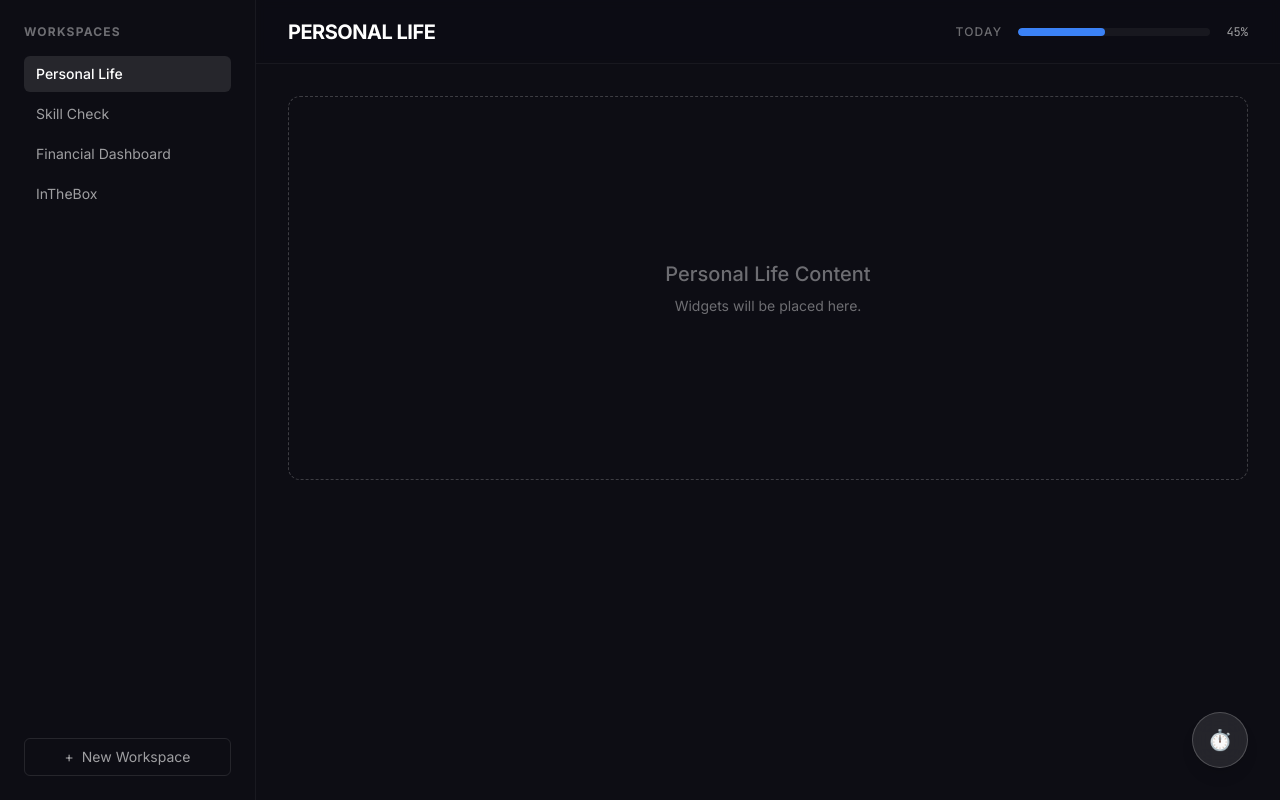
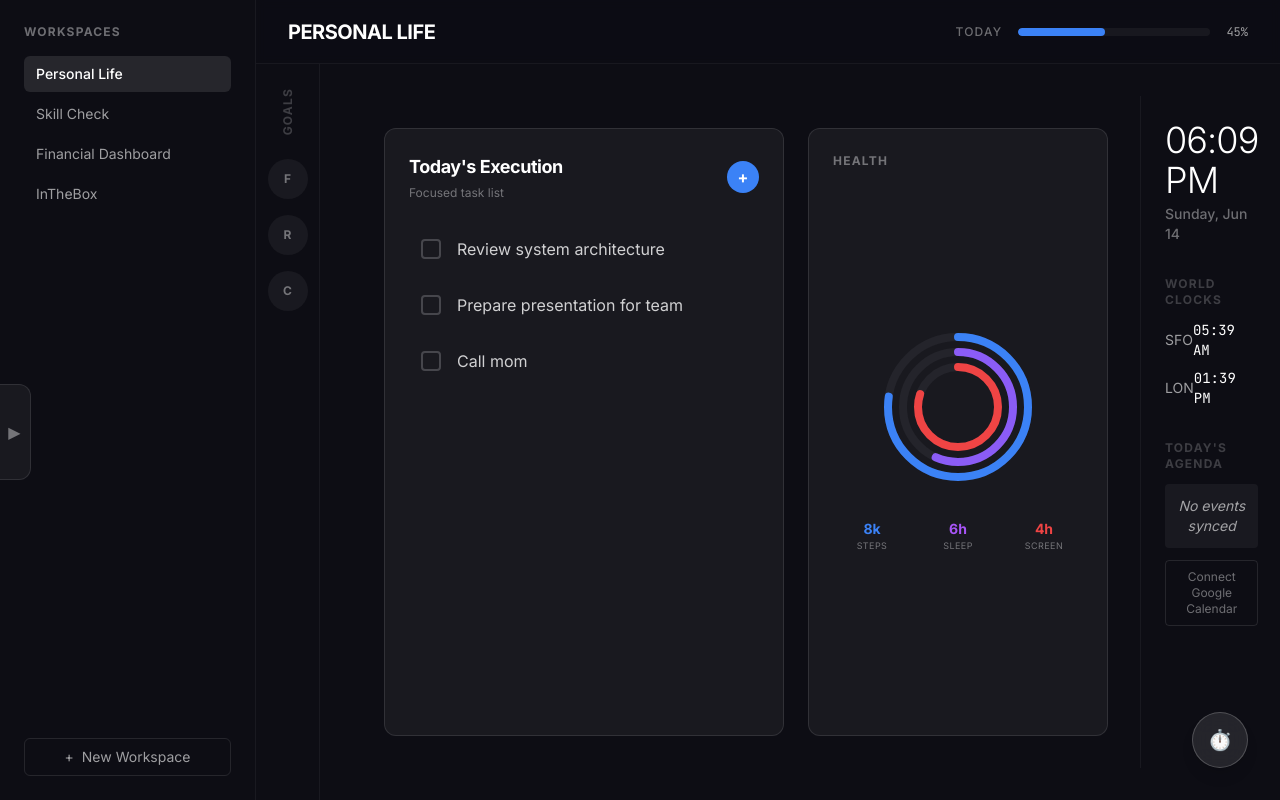
Before and after one commit to ishankumax/ProdOS, a Next.js app: page / in a window 1280 px wide. Built offline with nearby package versions, Linux system fonts and the light colour scheme.

Commit message:
feat: implement standard workspace layout and fixed controls (MVP Phase 2)

```diff
--- a/app/page.tsx
+++ b/app/page.tsx
@@ -3,18 +3,33 @@
 import { useState } from "react";
 import Shell from "@/components/layout/Shell";
 import { WorkspaceType } from "@/components/layout/Sidebar";
+import TasksWidget from "@/components/workspaces/TasksWidget";
+import HealthWidget from "@/components/workspaces/HealthWidget";
+import RightPanel from "@/components/layout/RightPanel";
 
 export default function HomePage() {
   const [workspace, setWorkspace] = useState<WorkspaceType>("Personal Life");
 
   return (
     <Shell activeWorkspace={workspace} onWorkspaceChange={setWorkspace}>
-      <div className="p-8">
-        <div className="border border-dashed border-white/20 rounded-xl h-96 flex flex-col items-center justify-center text-white/40">
-          <p className="text-xl font-medium mb-2">{workspace} Content</p>
-          <p className="text-sm">Widgets will be placed here.</p>
+      {workspace === "Financial Dashboard" ? (
+        <div className="h-full flex items-center justify-center text-white/40">
+          Financial Dashboard Grid (Phase 3)
         </div>
-      </div>
+      ) : (
+        <div className="flex h-full">
+          <div className="flex-1 flex gap-6 p-8">
+            <TasksWidget />
+            {workspace === "Personal Life" && <HealthWidget />}
+            {workspace !== "Personal Life" && (
+              <div className="w-[300px] bg-white/5 border border-white/10 rounded-xl flex items-center justify-center text-white/40 italic">
+                {workspace} Widget Placeholder
+              </div>
+            )}
+          </div>
+          <RightPanel />
+        </div>
+      )}
     </Shell>
   );
 }
--- /dev/null
+++ b/components/layout/CompletedDrawer.tsx
@@ -0,0 +1,33 @@
+"use client";
+
+import { useState } from "react";
+
+export default function CompletedDrawer() {
+  const [isOpen, setIsOpen] = useState(false);
+
+  return (
+    <div className={`fixed left-0 top-16 bottom-0 z-20 bg-[#0d0d14] border-r border-white/10 transition-transform duration-300 ${isOpen ? "translate-x-0 w-80" : "-translate-x-full w-80"}`}>
+      {/* Handle to open/close */}
+      <button
+        onClick={() => setIsOpen(!isOpen)}
+        className="absolute -right-8 top-1/2 -translate-y-1/2 w-8 h-24 bg-white/5 border border-l-0 border-white/10 rounded-r-xl flex items-center justify-center text-white/40 hover:text-white"
+      >
+        {isOpen ? "◀" : "▶"}
+      </button>
+
+      <div className="p-6 h-full flex flex-col">
+        <h3 className="text-sm font-bold text-white/60 uppercase tracking-widest mb-6 border-b border-white/5 pb-4">Completed ⇔ Left</h3>
+
+        <div className="flex-1 overflow-auto space-y-3">
+          <div className="p-3 bg-white/5 rounded line-through text-white/40 text-sm">Review PRs for frontend</div>
+          <div className="p-3 bg-white/5 rounded line-through text-white/40 text-sm">Read 10 pages</div>
+          <div className="p-3 bg-white/5 rounded line-through text-white/40 text-sm">Gym workout</div>
+        </div>
+
+        <div className="pt-4 border-t border-white/5 text-center">
+          <button className="text-xs text-blue-400 hover:text-blue-300">View History (Reset Sun)</button>
+        </div>
+      </div>
+    </div>
+  );
+}
--- /dev/null
+++ b/components/layout/GoalsRail.tsx
@@ -0,0 +1,31 @@
+"use client";
+
+import { useState } from "react";
+
+const GOALS = ["Fitness", "Reading", "Code"];
+
+export default function GoalsRail() {
+  const [activeGoal, setActiveGoal] = useState<string | null>(null);
+
+  return (
+    <div className="w-16 border-r border-white/5 flex flex-col items-center py-6 gap-6 bg-[#0d0d14]">
+      <div className="rotate-180" style={{ writingMode: 'vertical-rl' }}>
+        <span className="text-xs font-bold tracking-widest text-white/20 uppercase">Goals</span>
+      </div>
+      <div className="flex flex-col gap-4">
+        {GOALS.map((goal, i) => (
+          <button
+            key={goal}
+            onClick={() => setActiveGoal(activeGoal === goal ? null : goal)}
+            className={`w-10 h-10 rounded-full flex items-center justify-center font-bold text-xs transition-colors ${
+              activeGoal === goal ? "bg-blue-500 text-white" : "bg-white/5 text-white/40 hover:bg-white/10"
+            }`}
+            title={goal}
+          >
+            {goal[0]}
+          </button>
+        ))}
+      </div>
+    </div>
+  );
+}
--- /dev/null
+++ b/components/layout/RightPanel.tsx
@@ -0,0 +1,47 @@
+"use client";
+
+import { useState, useEffect } from "react";
+
+export default function RightPanel() {
+  const [time, setTime] = useState(new Date());
+
+  useEffect(() => {
+    const timer = setInterval(() => setTime(new Date()), 1000);
+    return () => clearInterval(timer);
+  }, []);
+
+  return (
+    <aside className="w-64 border-l border-white/5 h-full p-6 bg-[#0d0d14] flex flex-col">
+      <div className="mb-8">
+        <h2 className="text-4xl font-light tracking-tight">{time.toLocaleTimeString([], { hour: '2-digit', minute: '2-digit' })}</h2>
+        <p className="text-sm font-medium text-white/40 mt-1">
+          {time.toLocaleDateString([], { weekday: 'long', month: 'short', day: 'numeric' })}
+        </p>
+      </div>
+
+      <div className="mb-8">
+        <h3 className="text-xs font-bold tracking-widest text-white/20 uppercase mb-3">World Clocks</h3>
+        <div className="space-y-2">
+          <div className="flex justify-between items-center text-sm">
+            <span className="text-white/60">SFO</span>
+            <span className="font-mono">{new Date(time.getTime() - 12.5*60*60*1000).toLocaleTimeString([], { hour: '2-digit', minute: '2-digit' })}</span>
+          </div>
+          <div className="flex justify-between items-center text-sm">
+            <span className="text-white/60">LON</span>
+            <span className="font-mono">{new Date(time.getTime() - 4.5*60*60*1000).toLocaleTimeString([], { hour: '2-digit', minute: '2-digit' })}</span>
+          </div>
+        </div>
+      </div>
+
+      <div>
+        <h3 className="text-xs font-bold tracking-widest text-white/20 uppercase mb-3">Today's Agenda</h3>
+        <div className="p-3 bg-white/5 rounded text-sm text-white/60 text-center italic">
+          No events synced
+        </div>
+        <button className="w-full mt-3 py-2 border border-white/10 rounded text-xs text-white/40 hover:text-white hover:bg-white/5 transition-colors">
+          Connect Google Calendar
+        </button>
+      </div>
+    </aside>
+  );
+}
--- a/components/layout/Shell.tsx
+++ b/components/layout/Shell.tsx
@@ -3,6 +3,8 @@
 import { useState } from "react";
 import Sidebar, { WorkspaceType } from "./Sidebar";
 import Header from "./Header";
+import GoalsRail from "./GoalsRail";
+import CompletedDrawer from "./CompletedDrawer";
 
 interface ShellProps {
   children: React.ReactNode;
@@ -22,9 +24,14 @@ export default function Shell({ children, activeWorkspace, onWorkspaceChange }:
         <Header activeWorkspace={activeWorkspace} />
 
         {/* Workspace Content Layer */}
-        <main className="flex-1 overflow-auto relative">
-          {children}
-        </main>
+        <div className="flex-1 flex overflow-hidden relative">
+          <GoalsRail />
+          <CompletedDrawer />
+
+          <main className="flex-1 overflow-auto p-8 relative">
+            {children}
+          </main>
+        </div>
 
         {/* 3. Floating Bottom-Right Control */}
         <div className="absolute bottom-8 right-8">
--- /dev/null
+++ b/components/workspaces/HealthWidget.tsx
@@ -0,0 +1,45 @@
+"use client";
+
+export default function HealthWidget() {
+  return (
+    <div className="w-[300px] bg-white/5 border border-white/10 rounded-xl p-6 flex flex-col items-center justify-center h-full relative">
+      <h3 className="absolute top-6 left-6 text-xs font-bold text-white/40 uppercase tracking-widest">Health</h3>
+
+      {/* Mock Circular Visualization */}
+      <div className="relative w-40 h-40 mt-4">
+        {/* Outer Ring - Steps */}
+        <svg className="absolute inset-0 w-full h-full -rotate-90">
+          <circle cx="80" cy="80" r="70" fill="none" stroke="rgba(255,255,255,0.05)" strokeWidth="8" />
+          <circle cx="80" cy="80" r="70" fill="none" stroke="#3b82f6" strokeWidth="8" strokeDasharray="439.8" strokeDashoffset="100" strokeLinecap="round" />
+        </svg>
+
+        {/* Middle Ring - Sleep */}
+        <svg className="absolute inset-0 w-full h-full -rotate-90">
+          <circle cx="80" cy="80" r="55" fill="none" stroke="rgba(255,255,255,0.05)" strokeWidth="8" />
+          <circle cx="80" cy="80" r="55" fill="none" stroke="#8b5cf6" strokeWidth="8" strokeDasharray="345.5" strokeDashoffset="150" strokeLinecap="round" />
+        </svg>
+
+        {/* Inner Ring - Screen Time */}
+        <svg className="absolute inset-0 w-full h-full -rotate-90">
+          <circle cx="80" cy="80" r="40" fill="none" stroke="rgba(255,255,255,0.05)" strokeWidth="8" />
+          <circle cx="80" cy="80" r="40" fill="none" stroke="#ef4444" strokeWidth="8" strokeDasharray="251.3" strokeDashoffset="50" strokeLinecap="round" />
+        </svg>
+      </div>
+
+      <div className="mt-8 grid grid-cols-3 w-full gap-2 text-center">
+        <div>
+          <div className="text-blue-500 font-bold text-sm">8k</div>
+          <div className="text-[9px] text-white/40 uppercase tracking-wider">Steps</div>
+        </div>
+        <div>
+          <div className="text-purple-500 font-bold text-sm">6h</div>
+          <div className="text-[9px] text-white/40 uppercase tracking-wider">Sleep</div>
+        </div>
+        <div>
+          <div className="text-red-500 font-bold text-sm">4h</div>
+          <div className="text-[9px] text-white/40 uppercase tracking-wider">Screen</div>
+        </div>
+      </div>
+    </div>
+  );
+}
--- /dev/null
+++ b/components/workspaces/TasksWidget.tsx
@@ -0,0 +1,39 @@
+"use client";
+
+import { useState } from "react";
+
+export default function TasksWidget() {
+  const [tasks, setTasks] = useState([
+    "Review system architecture",
+    "Prepare presentation for team",
+    "Call mom"
+  ]);
+
+  return (
+    <div className="flex-1 min-w-[400px] max-w-2xl bg-white/5 border border-white/10 rounded-xl p-6 flex flex-col h-full">
+      <div className="flex items-center justify-between mb-6">
+        <div>
+          <h2 className="text-lg font-bold text-white tracking-tight">Today's Execution</h2>
+          <p className="text-xs text-white/40 mt-1">Focused task list</p>
+        </div>
+        <button className="w-8 h-8 rounded-full bg-blue-500 hover:bg-blue-400 text-white flex items-center justify-center font-bold transition-colors">
+          +
+        </button>
+      </div>
+
+      <div className="flex-1 overflow-auto space-y-2">
+        {tasks.map((task, i) => (
+          <div key={i} className="group flex items-center gap-4 p-3 rounded hover:bg-white/5 transition-colors cursor-pointer">
+            <div className="w-5 h-5 rounded border-2 border-white/20 group-hover:border-blue-400 flex-shrink-0 transition-colors" />
+            <span className="text-white/80">{task}</span>
+          </div>
+        ))}
+        {tasks.length === 0 && (
+          <div className="h-full flex items-center justify-center text-white/20 italic">
+            No tasks for today. Add one above.
+          </div>
+        )}
+      </div>
+    </div>
+  );
+}
```
